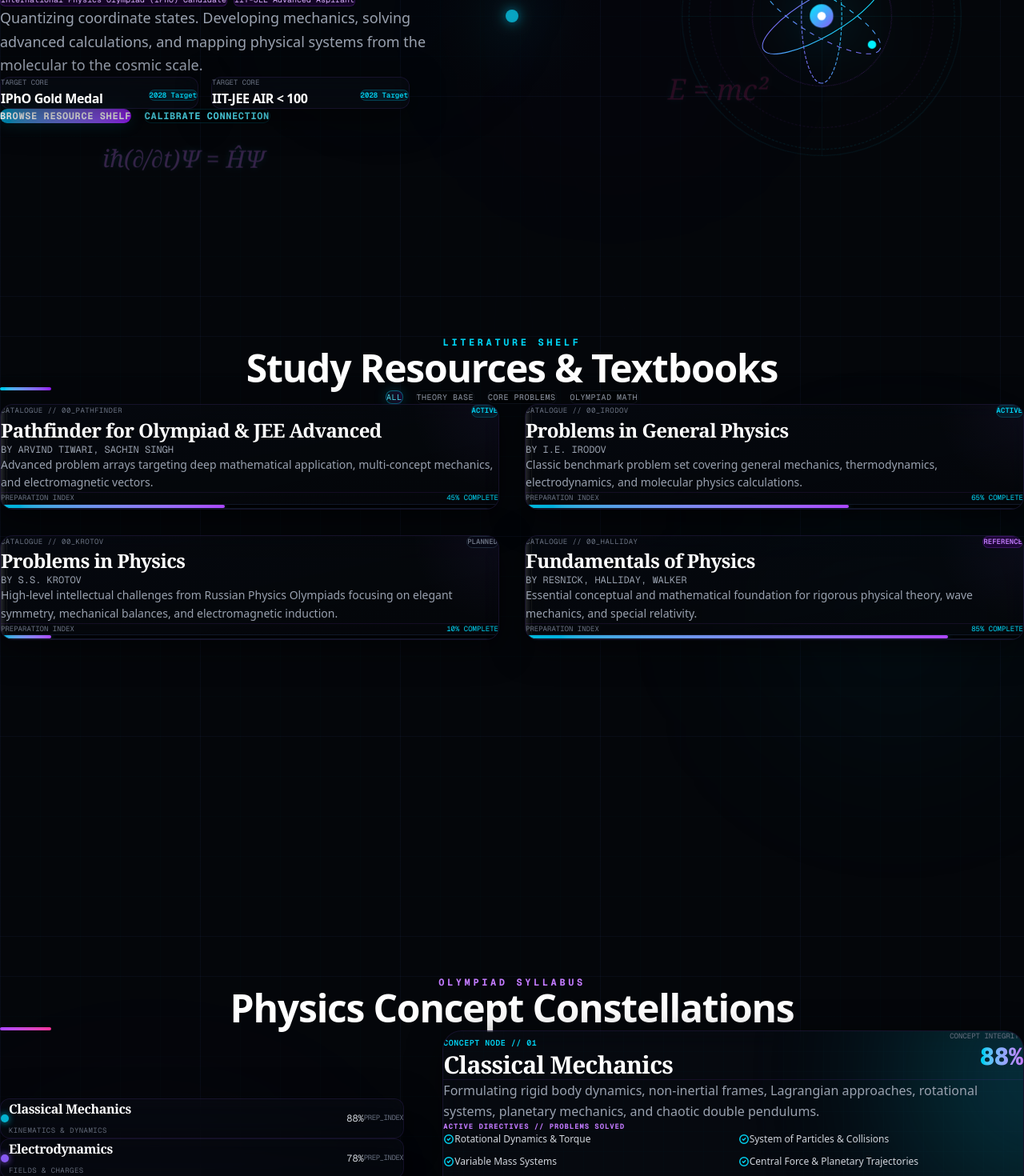
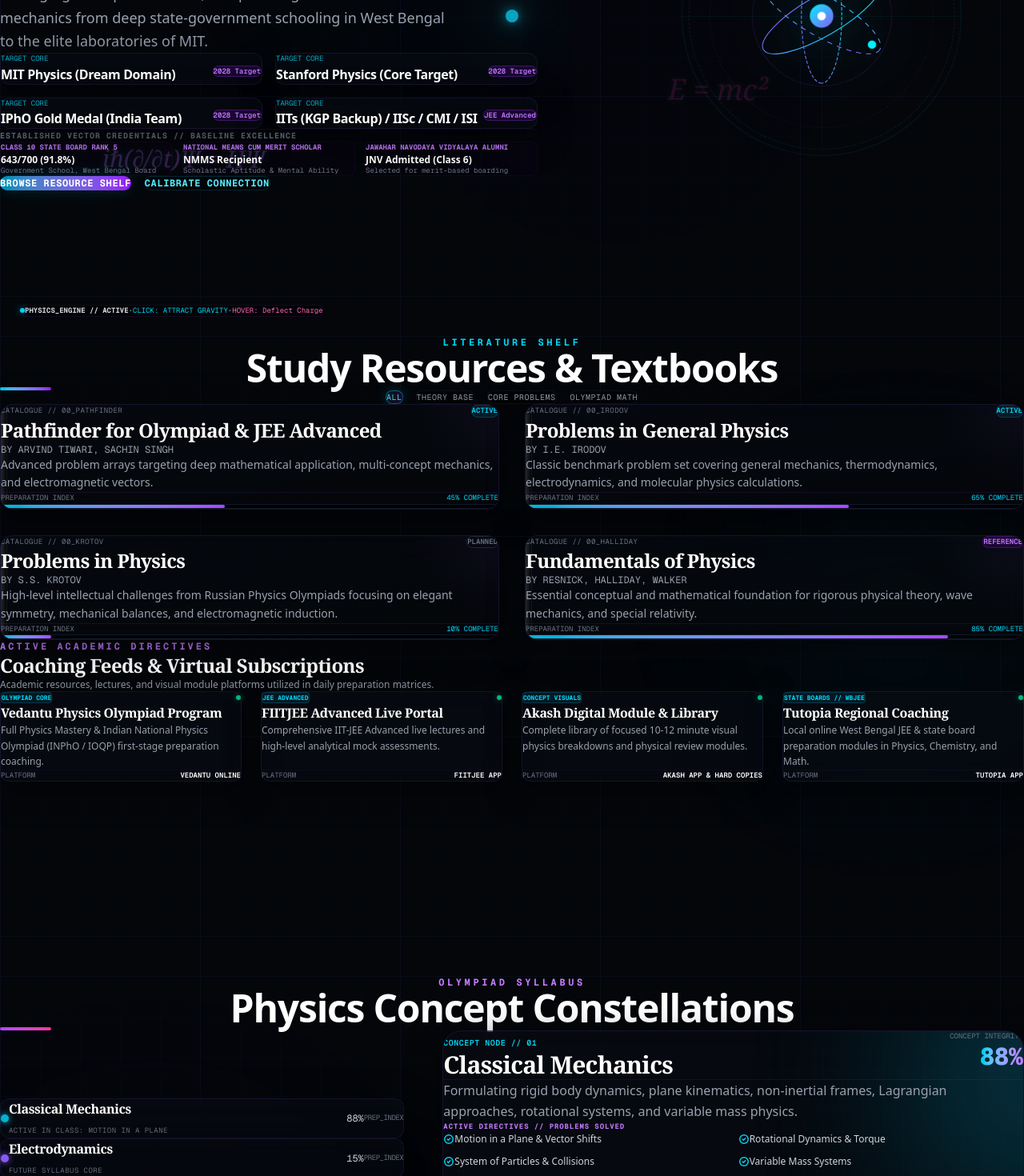
Before and after one commit to partofcosmos-site/debanjanbiswas, a Next.js app: page / in a window 1280 px wide. Shown: the part 380-1850 px from the top of the page at 80% size. Built offline with nearby package versions, Linux system fonts and the light colour scheme.

Commit message:
feat: customize academic milestones, add coaching feeds and update baseline credentials

```diff
--- a/data/studentData.json
+++ b/data/studentData.json
@@ -3,15 +3,57 @@
     "name": "Debanjan Biswas",
     "class": "Class 11",
     "aspirations": [
-      "International Physics Olympiad (IPhO) Candidate",
-      "IIT-JEE Advanced Aspirant"
+      "International Physics Olympiad (IPhO) Gold Medal Aspirant",
+      "IIT-JEE Advanced Candidate",
+      "Future Physics Researcher // MIT & Stanford Dream Trajectory"
     ],
-    "tagline": "Quantizing coordinate states. Developing mechanics, solving advanced calculations, and mapping physical systems from the molecular to the cosmic scale.",
+    "tagline": "Quantizing physical manifolds. Building a specialist physics spike, solving rigorous problem sets, and pursuing fundamental mechanics from deep state-government schooling in West Bengal to the elite laboratories of MIT.",
     "targets": [
-      { "id": "ipho", "name": "IPhO Gold Medal", "timeline": "2028 Target" },
-      { "id": "jee", "name": "IIT-JEE AIR < 100", "timeline": "2028 Target" }
+      { "id": "mit", "name": "MIT Physics (Dream Domain)", "timeline": "2028 Target" },
+      { "id": "stanford", "name": "Stanford Physics (Core Target)", "timeline": "2028 Target" },
+      { "id": "ipho", "name": "IPhO Gold Medal (India Team)", "timeline": "2028 Target" },
+      { "id": "backups", "name": "IITs (KGP Backup) / IISc / CMI / ISI", "timeline": "JEE Advanced" }
+    ],
+    "credentials": [
+      { "name": "Class 10 State Board Rank 5", "value": "643/700 (91.8%)", "info": "Government School, West Bengal Board" },
+      { "name": "National Means Cum Merit Scholar", "value": "NMMS Recipient", "info": "Scholastic Aptitude & Mental Ability" },
+      { "name": "Jawahar Navodaya Vidyalaya Alumni", "value": "JNV Admitted (Class 6)", "info": "Selected for merit-based boarding" }
     ]
   },
+  "subscriptions": [
+    {
+      "id": "vedantu",
+      "title": "Vedantu Physics Olympiad Program",
+      "platform": "Vedantu Online",
+      "description": "Full Physics Mastery & Indian National Physics Olympiad (INPhO / IOQP) first-stage preparation coaching.",
+      "status": "Active",
+      "type": "Olympiad Core"
+    },
+    {
+      "id": "fiitjee",
+      "title": "FIITJEE Advanced Live Portal",
+      "platform": "FIITJEE App",
+      "description": "Comprehensive IIT-JEE Advanced live lectures and high-level analytical mock assessments.",
+      "status": "Active",
+      "type": "JEE Advanced"
+    },
+    {
+      "id": "akash",
+      "title": "Akash Digital Module & Library",
+      "platform": "Akash App & Hard Copies",
+      "description": "Complete library of focused 10-12 minute visual physics breakdowns and physical review modules.",
+      "status": "Active",
+      "type": "Concept Visuals"
+    },
+    {
+      "id": "tutopia",
+      "title": "Tutopia Regional Coaching",
+      "platform": "Tutopia App",
+      "description": "Local online West Bengal JEE & state board preparation modules in Physics, Chemistry, and Math.",
+      "status": "Active",
+      "type": "State Boards // WBJEE"
+    }
+  ],
   "books": [
     {
       "id": "pathfinder",
@@ -53,38 +95,38 @@
   "domains": [
     {
       "name": "Classical Mechanics",
-      "category": "KINEMATICS & DYNAMICS",
+      "category": "ACTIVE IN CLASS: MOTION IN A PLANE",
       "energyLevel": 88,
-      "description": "Formulating rigid body dynamics, non-inertial frames, Lagrangian approaches, rotational systems, planetary mechanics, and chaotic double pendulums.",
-      "features": ["Rotational Dynamics & Torque", "System of Particles & Collisions", "Variable Mass Systems", "Central Force & Planetary Trajectories"]
+      "description": "Formulating rigid body dynamics, plane kinematics, non-inertial frames, Lagrangian approaches, rotational systems, and variable mass physics.",
+      "features": ["Motion in a Plane & Vector Shifts", "Rotational Dynamics & Torque", "System of Particles & Collisions", "Variable Mass Systems"]
     },
     {
       "name": "Electrodynamics",
-      "category": "FIELDS & CHARGES",
-      "energyLevel": 78,
+      "category": "FUTURE SYLLABUS CORE",
+      "energyLevel": 15,
       "description": "Calculating electric potentials, boundary conditions, Gauss's law vector integration, capacitor dielectric networks, and magnetic Lorentz currents.",
-      "features": ["Electrostatic Integration", "Dielectrics & Capacitance Networks", "Lorentz Forces & Magnetic Currents", "Electromagnetic Induction Vector fields"]
+      "features": ["Electrostatic Integration", "Dielectrics & Capacitance Networks", "Lorentz Forces & Magnetic Currents", "Electromagnetic Induction Fields"]
     },
     {
       "name": "Thermodynamics & KTG",
-      "category": "THERMAL PHYSICS",
-      "energyLevel": 85,
+      "category": "FUTURE SYLLABUS CORE",
+      "energyLevel": 10,
       "description": "Solving thermodynamic cycles, entropy distributions, gas equations of state, Maxwell-Boltzmann velocity curves, and heat transmission coefficients.",
       "features": ["Thermodynamic Cycles & Carnot Engines", "Entropy & Multi-State Probability", "Maxwell-Boltzmann Velocity Integrals", "Thermal Conductivity & Radiative Flux"]
     },
     {
       "name": "Optics & Waves",
-      "category": "WAVE THEORY",
-      "energyLevel": 72,
+      "category": "FUTURE SYLLABUS CORE",
+      "energyLevel": 8,
       "description": "Interference physics, Young's double slit intensity profiles, thin film diffraction, polarizations, acoustic Doppler shifts, and standing wave resonance.",
       "features": ["Coherent Superposition & Interference", "Wavefront Diffraction & Apertures", "Standing Waves & Acoustic Harmonics", "Acoustic Doppler Shift vectors"]
     },
     {
       "name": "Modern & Quantum Physics",
-      "category": "QUANTUM SYSTEM CORE",
-      "energyLevel": 65,
-      "description": "Investigating wave-particle dualities, photoelectric voltage thresholds, Bohr atomic orbitals, X-ray emission spectra, and special relativistic transformations.",
-      "features": ["Photoelectric Work Functions", "Bohr Atomic Orbits & Transitions", "Special Relativistic Mass-Energy Dilations", "Radioactive Decay Series Math"]
+      "category": "CHEMISTRY CORE DUALITY",
+      "energyLevel": 35,
+      "description": "Investigating wave-particle dualities, photoelectric voltage thresholds, Bohr atomic orbitals, de Broglie wavelengths, and atomic structures.",
+      "features": ["de Broglie Particle Wavelengths", "Bohr Atomic Orbits & Transitions", "Special Relativistic Dilations", "Radioactive Decay Series Math"]
     }
   ]
 }
--- a/src/components/CosmicBackground.tsx
+++ b/src/components/CosmicBackground.tsx
@@ -275,10 +275,21 @@ export default function CosmicBackground() {
   }, []);
 
   return (
-    <canvas
-      ref={canvasRef}
-      className="fixed inset-0 w-full h-full pointer-events-none z-0"
-      style={{ mixBlendMode: "screen" }}
-    />
+    <>
+      <canvas
+        ref={canvasRef}
+        className="fixed inset-0 w-full h-full pointer-events-none z-0"
+        style={{ mixBlendMode: "screen" }}
+      />
+      {/* Simulation Interactive HUD Indicators */}
+      <div className="fixed bottom-6 left-6 z-40 hidden sm:flex items-center space-x-3 pointer-events-auto bg-black/40 border border-purple-500/10 px-4 py-2 rounded-xl backdrop-blur-md select-none font-mono text-[9px] text-gray-500 transition-all duration-300 hover:border-cyan-500/30">
+        <span className="w-1.5 h-1.5 rounded-full bg-cyan-400 animate-pulse shadow-[0_0_8px_rgba(6,182,212,0.8)]" />
+        <span className="text-gray-300 font-bold">PHYSICS_ENGINE // ACTIVE</span>
+        <span>•</span>
+        <span className="text-cyan-400">CLICK: ATTRACT GRAVITY</span>
+        <span>•</span>
+        <span className="text-pink-400">HOVER: Deflect Charge</span>
+      </div>
+    </>
   );
 }
--- a/src/components/Hero.tsx
+++ b/src/components/Hero.tsx
@@ -64,23 +64,39 @@ export default function Hero() {
           </p>
 
           {/* Target Milestone Indicators */}
-          <div className="grid grid-cols-1 sm:grid-cols-2 gap-4 max-w-lg">
+          <div className="grid grid-cols-1 sm:grid-cols-2 gap-4 max-w-2xl">
             {targets.map((target) => (
               <div
                 key={target.id}
                 className="glass-panel border border-cyan-500/10 hover:border-cyan-500/30 rounded-xl p-4 bg-black/35 flex items-center justify-between"
               >
                 <div>
-                  <span className="text-[9px] font-mono text-gray-500 block uppercase">TARGET CORE</span>
+                  <span className="text-[9px] font-mono text-cyan-400/80 block uppercase">TARGET CORE</span>
                   <span className="font-bold text-sm sm:text-base text-white tracking-tight">{target.name}</span>
                 </div>
-                <div className="text-right">
-                  <span className="text-[9px] font-mono text-cyan-400 font-semibold px-2 py-0.5 rounded-full bg-cyan-950/40 border border-cyan-500/25">
+                <div className="text-right flex-shrink-0">
+                  <span className="text-[9px] font-mono text-purple-400 font-semibold px-2 py-0.5 rounded-full bg-purple-950/40 border border-purple-500/25">
                     {target.timeline}
                   </span>
                 </div>
               </div>
             ))}
+          </div>
+
+          {/* Academic Achievements Sub-Drawer */}
+          <div className="border-t border-purple-500/10 pt-6 max-w-2xl space-y-3">
+            <h4 className="text-[10px] font-mono tracking-widest text-gray-500 uppercase font-bold">
+              ESTABLISHED VECTOR CREDENTIALS // BASELINE EXCELLENCE
+            </h4>
+            <div className="grid grid-cols-1 sm:grid-cols-3 gap-3">
+              {studentData.profile.credentials.map((cred, idx) => (
+                <div key={idx} className="p-3 rounded-lg border border-purple-500/5 bg-purple-950/5 font-mono text-[9px] space-y-1">
+                  <span className="text-purple-400 font-bold block">{cred.name.toUpperCase()}</span>
+                  <span className="text-white block font-sans text-xs font-semibold">{cred.value}</span>
+                  <span className="text-gray-500 block leading-tight">{cred.info}</span>
+                </div>
+              ))}
+            </div>
           </div>
 
           {/* Action CTAs */}
--- a/src/components/Projects.tsx
+++ b/src/components/Projects.tsx
@@ -115,6 +115,46 @@ export default function Projects() {
             </div>
           ))}
         </div>
+
+        {/* Subscriptions / Interactive coaching platforms sub-grid */}
+        <div className="pt-16 space-y-8">
+          <div className="text-center md:text-left space-y-2">
+            <h3 className="text-xs font-mono tracking-[0.25em] text-purple-400 font-bold uppercase">
+              ACTIVE ACADEMIC DIRECTIVES
+            </h3>
+            <p className="text-2xl font-extrabold text-white tracking-tight font-serif">
+              Coaching Feeds & Virtual Subscriptions
+            </p>
+            <p className="text-gray-400 text-xs font-sans max-w-xl">
+              Academic resources, lectures, and visual module platforms utilized in daily preparation matrices.
+            </p>
+          </div>
+
+          <div className="grid grid-cols-1 sm:grid-cols-2 lg:grid-cols-4 gap-6">
+            {studentData.subscriptions.map((sub) => (
+              <div
+                key={sub.id}
+                className="glass-panel p-5 rounded-xl bg-black/35 border border-purple-500/5 hover:border-purple-500/30 flex flex-col justify-between space-y-4"
+              >
+                <div className="space-y-3">
+                  <div className="flex justify-between items-center">
+                    <span className="text-[8px] font-mono text-cyan-400 font-bold px-2 py-0.5 rounded bg-cyan-950/40 border border-cyan-500/20">
+                      {sub.type.toUpperCase()}
+                    </span>
+                    <span className="w-1.5 h-1.5 rounded-full bg-emerald-500 shadow-[0_0_8px_rgba(16,185,129,0.6)] animate-pulse" />
+                  </div>
+                  <h4 className="text-base font-bold text-white tracking-tight font-serif">{sub.title}</h4>
+                  <p className="text-gray-400 text-xs leading-relaxed font-sans">{sub.description}</p>
+                </div>
+
+                <div className="pt-3 border-t border-purple-500/5 flex justify-between items-center text-[9px] font-mono text-gray-500">
+                  <span>PLATFORM</span>
+                  <span className="text-white font-semibold">{sub.platform.toUpperCase()}</span>
+                </div>
+              </div>
+            ))}
+          </div>
+        </div>
       </div>
     </section>
   );
```
